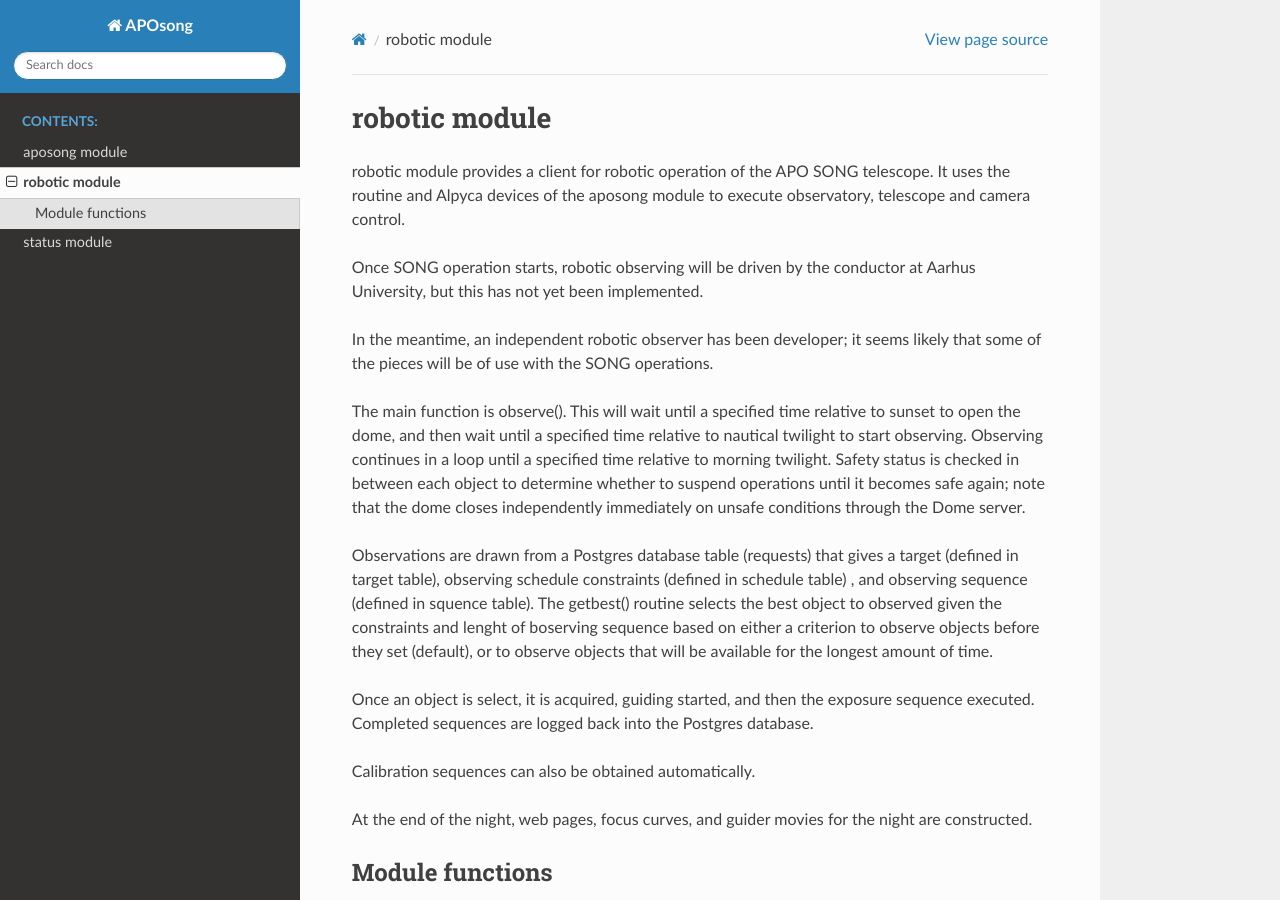
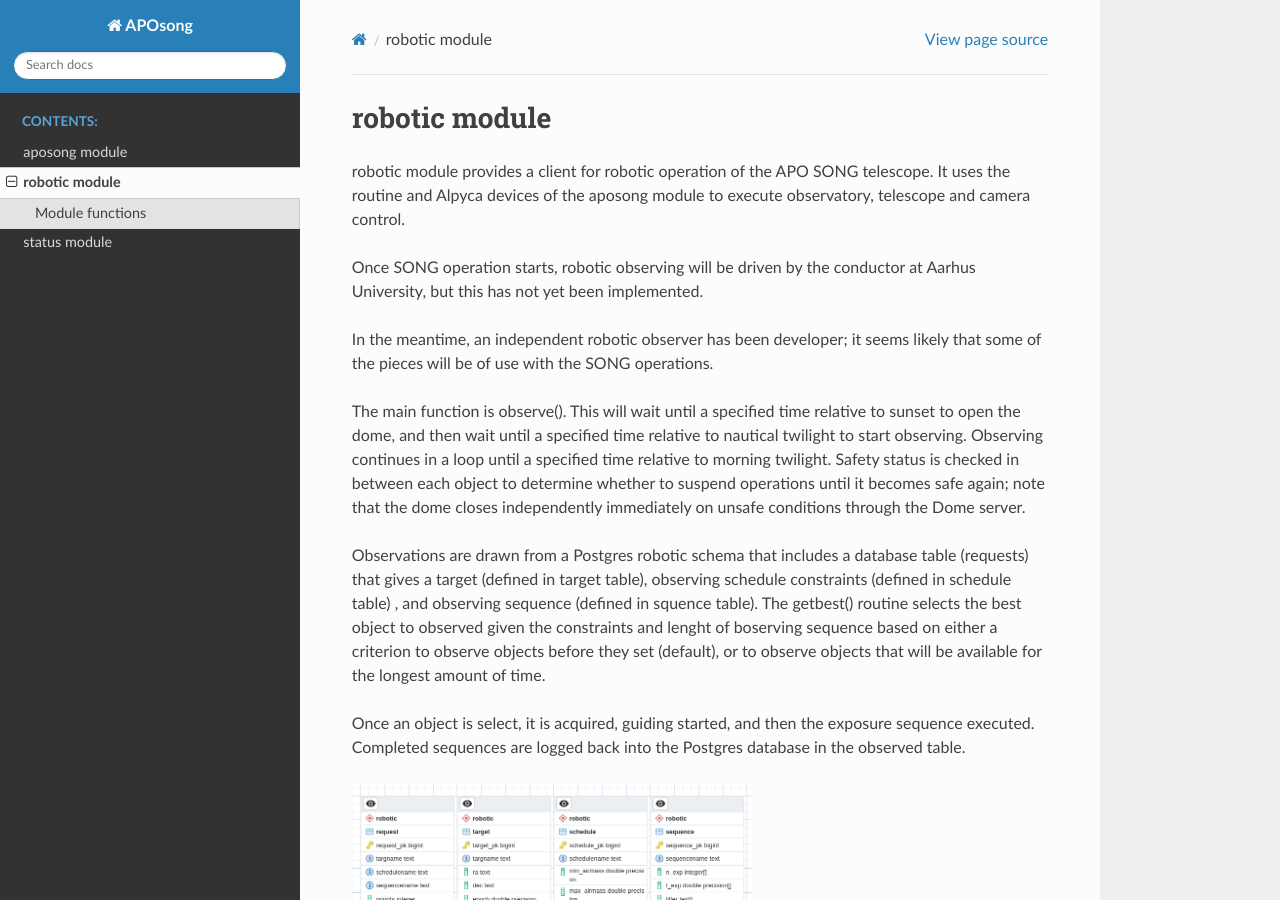
Before and after one commit to holtzmanjon/APOsong, a Sphinx documentation site: the page built from docs/robotic.txt, in a window 1280 px wide and 900 px high. Built offline with Sphinx 7.4.7 and the Read the Docs theme 3.1.0, drawn with Linux system fonts in a browser that asks for light colours.

Commit message:
add robotic schema

```diff
--- a/docs/robotic.txt
+++ b/docs/robotic.txt
@@ -19,8 +19,8 @@ determine whether to suspend operations until it becomes safe again; note that
 the dome closes independently immediately on unsafe conditions through the
 Dome server.
 
-Observations are drawn from a Postgres database table (requests)
-that gives a target (defined in target table), observing schedule
+Observations are drawn from a Postgres robotic schema that includes a
+database table (requests) that gives a target (defined in target table), observing schedule
 constraints (defined in schedule table) , and observing sequence
 (defined in squence table). The getbest() routine selects the best
 object to observed given the constraints and lenght of boserving
@@ -30,7 +30,11 @@ longest amount of time.
 
 Once an object is select, it is acquired, guiding started, and then the
 exposure sequence executed. Completed sequences are logged back into the Postgres
-database.
+database in the observed table.
+
+.. image:: robotic_schema.png
+  :width: 400
+  :alt: robotic schema
 
 Calibration sequences can also be obtained automatically.
 
@@ -38,7 +42,6 @@ At the end of the night, web pages, focus curves, and guider movies for the
 night are constructed.
 
 
-
 Module functions
 ++++++++++++++++
 .. automodule:: robotic
```
Also changed, not shown: docs/robotic_schema.png (added).
